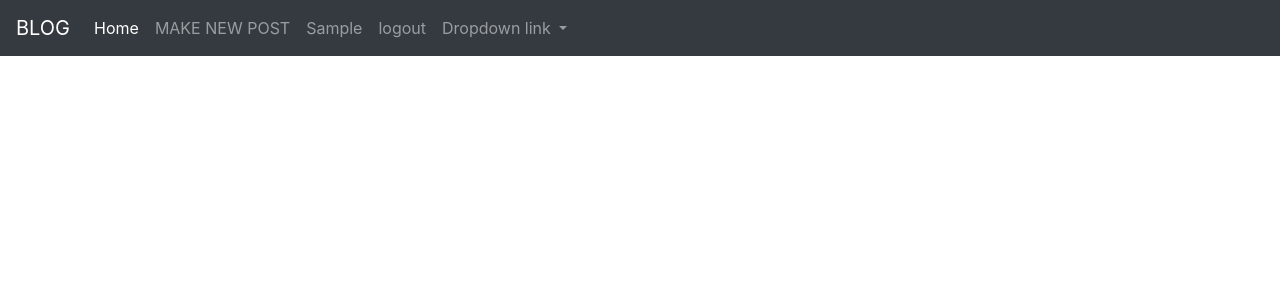
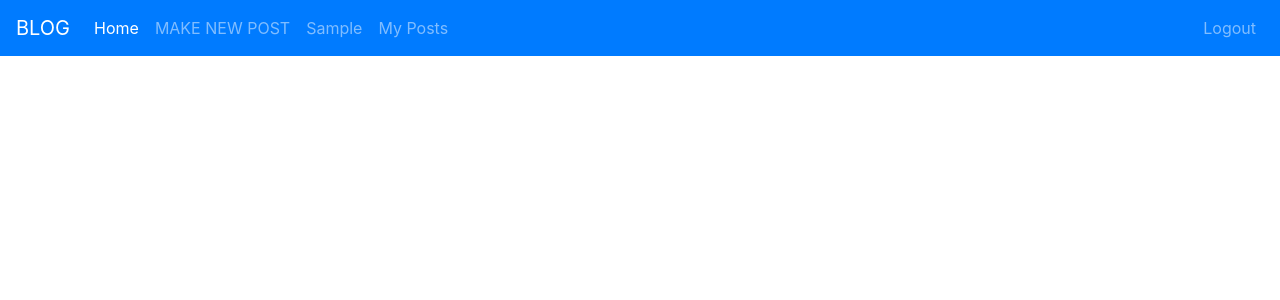
Before and after one commit to Ak-shay/SOCIAL-BLOG-SITE, a Django app: page / in a window 1280 px wide. Shown: the top 300 px of the page. Run offline with Django 3.2, Linux system fonts and the light colour scheme; the visitor is signed in with stand-in values (Sample User, id 1); data that the repository does not hold is empty; some libraries are stand-ins or nearby versions.

Commit message:
recent posts and profile added

```diff
--- a/Blog/static/css/base.css
+++ /dev/null
@@ -1,2 +0,0 @@
-.nav-link .nav-item .navbar-nav #navbarNavDropdown .navbar{
-float:right;}
--- a/Blog/urls.py
+++ b/Blog/urls.py
@@ -8,4 +8,5 @@ urlpatterns = [
 	path('post/new/',views.post_new,name = 'post_new'),
 	path('post/<int:pk>/edit/',views.post_edit,name = 'post_edit'),
 	path('post/<int:pk>/comment/',views.post_comment,name = 'post_comment'),
+	path('posts/<int:pk>',views.my_post_list, name='my_post_list'),
 ]
--- a/Blog/views.py
+++ b/Blog/views.py
@@ -11,6 +11,10 @@ def post_list(request):
     posts = Post.objects.filter(published_date__lte=timezone.now()).order_by('-published_date')
     return render(request,'Blog/post_list.html',{'posts':posts})
 
+@login_required
+def my_post_list(request, pk):   #posts of a particular user.
+    posts = Post.objects.filter(author_post=pk).order_by('-published_date')
+    return render(request,'Blog/post_list.html',{'posts':posts})
 
 
 @login_required
--- a/Login/urls.py
+++ b/Login/urls.py
@@ -4,4 +4,5 @@ from . import views
 urlpatterns = [
 	path('accounts/', include('allauth.urls')),
     path('accounts/profile/', views.user_profile, name = 'profile'),
+	path('profile/<int:pk>', views.any_profile, name= 'any_profile'),
 ]
--- a/Login/views.py
+++ b/Login/views.py
@@ -6,3 +6,8 @@ from django.contrib.auth.decorators import login_required
 def user_profile(request):
     user = request.user
     return render(request,'Login/profile.html',{'user':user})
+
+@login_required
+def any_profile(request, pk):
+    any_user = User.objects.get(pk=pk)
+    return render(request, 'Login/any_profile.html',{'any_user':any_user})
--- a/templates/Blog/post_detail.html
+++ b/templates/Blog/post_detail.html
@@ -9,8 +9,7 @@
                 {{ post.published_date }}
             </div>
         {% endif %}
-        <p>{{ post.author_post }}</p>
-
+        <p><a href="{% url 'any_profile' pk=post.author_post.pk %}">{{ post.author_post }}</a></p>
         {% if user.is_authenticated %}
         <form method="POST">
             {% csrf_token %}
@@ -30,7 +29,7 @@
         <div class="jumbotron">
       <ul>
         <h3>{{ comment.text }}</h3> <br>
-        <p><strong>By:</strong>{{ comment.author_comment }}</p>
+        <p><strong>By:</strong><a href="{% url 'any_profile' pk=comment.author_comment.pk %}">{{ comment.author_comment }}</a></p>
         <p><strong>published:</strong>{{ comment.published_date }}</p>
         {% if request.user == comment.author_comment or request.user == post.author_post %}
         <form method="POST">
--- a/templates/Blog/post_list.html
+++ b/templates/Blog/post_list.html
@@ -4,7 +4,7 @@
 {% for post in posts %}
 <h3><a href="{% url 'post_detail' pk=post.pk %}">Title:{{ post.title }}</a></h3>
 <h4>{{ post.text }}</h4>
-<h4>By   {{ post.author_post }}</h4>
+<h4>By   <a href="{% url 'any_profile' pk=post.author_post.pk %}">{{ post.author_post }}</a></h4>
 <h4>published on {{ post.published_date }}</h4>
 <h4>likes:{{ post.like_set.all.count }}</h4>
 <h4>Comments:{{ post.comment_set.all.count }}</h4>
--- a/templates/base.html
+++ b/templates/base.html
@@ -7,36 +7,27 @@
     </head>
       <body>
 
-      <nav class="navbar justify-content-between navbar-expand-lg navbar-dark bg-dark">
+      <nav class="navbar navbar-expand-lg navbar-dark bg-primary">
         <a class="navbar-brand" href="">BLOG</a>
         <button class="navbar-toggler" type="button" data-toggle="collapse" data-target="#navbarNavDropdown" aria-controls="navbarNavDropdown" aria-expanded="false" aria-label="Toggle navigation">
           <span class="navbar-toggler-icon"></span>
         </button>
         <div class="collapse navbar-collapse" id="navbarNavDropdown">
-          <ul class="navbar-nav">
+          <ul class="navbar-nav mr-auto">
             <li class="nav-item active">
               <a class="nav-link" href="{% url 'post_list' %}">Home <span class="sr-only">(current)</span></a>
             </li>
-              {% if user.is_authenticated %}
+          {% if user.is_authenticated %}
             <li class="nav-item">
               <a class="nav-link" href="{% url 'post_new' %}" class="top-menu">MAKE NEW POST</a>
-              <li class="nav-item">
-              <a class="nav-link"  href="{% url 'profile' %}">{{ user.first_name }}</a></li>
-            <li class="nav-item">
-              <a class="nav-link" href="{% url 'account_logout' %}">logout</a></li>
-              {% else %}
-          <li class="nav-item"><a class="nav-link" href="{% url 'account_login' %}">login</a></li>
-              {% endif %}
-            <li class="nav-item dropdown">
-              <a class="nav-link dropdown-toggle" href="#" id="navbarDropdownMenuLink" role="button" data-toggle="dropdown" aria-haspopup="true" aria-expanded="false">
-                Dropdown link
-              </a>
-              <div class="dropdown-menu" aria-labelledby="navbarDropdownMenuLink">
-                <a class="dropdown-item" href="#">Action</a>
-                <a class="dropdown-item" href="#">Another action</a>
-                <a class="dropdown-item" href="#">Something else here</a>
-              </div>
-            </li>
+            <li class="nav-item"><a class="nav-link" href="{% url 'profile' %}">{{ user.first_name }}</a></l>
+              <li class="nav-item"><a class="nav-link" href="{% url 'my_post_list' pk=request.user.pk %}">My Posts</a></l>
+          </ul>
+          <ul class="navbar-nav ml-auto">
+            <li class="nav-item"><a class="nav-link" href="{% url 'account_logout' %}">Logout</a></li>
+          {% else %}
+            <li class="nav-item"><a class="nav-link" href="{% url 'account_login' %}">login</a></li>
+          {% endif %}
           </ul>
         </div>
       </nav>
```
Also changed, not shown: templates/Login/any_profile.html (added, +8 -0 lines).
